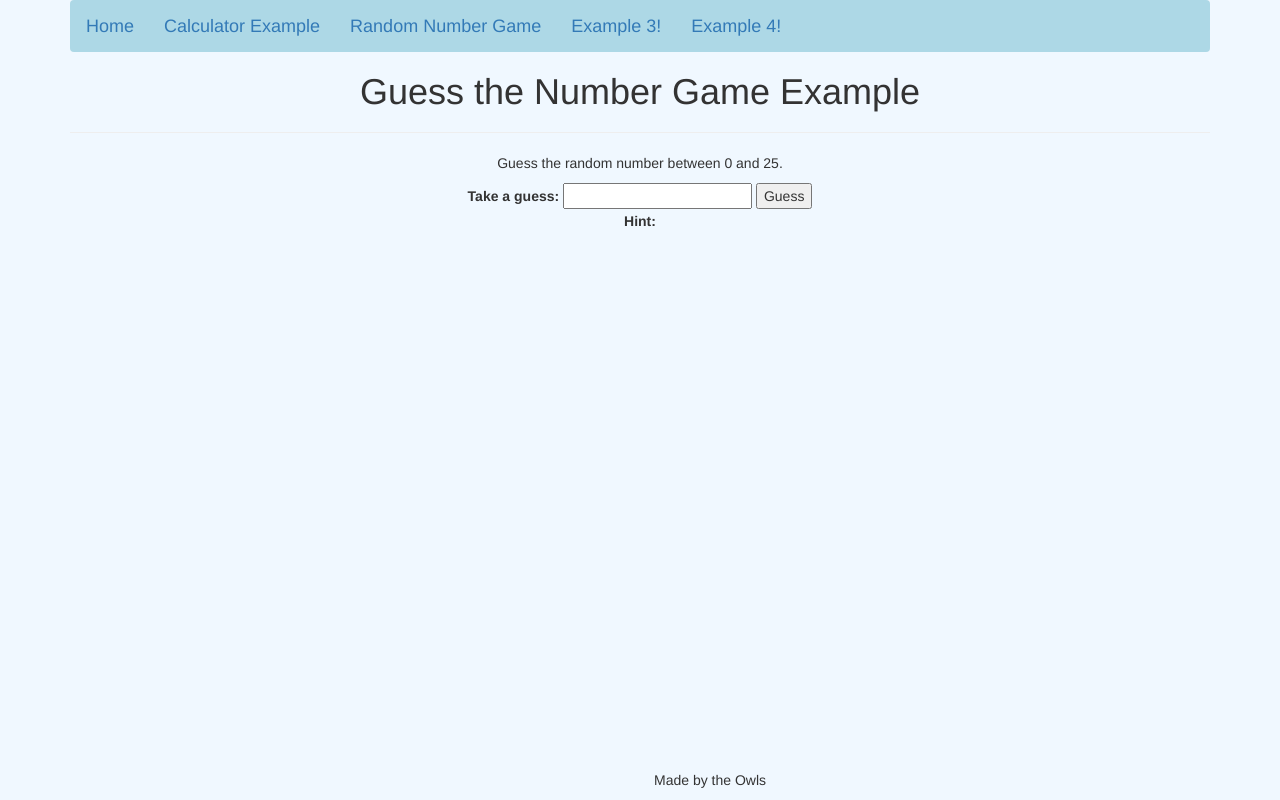
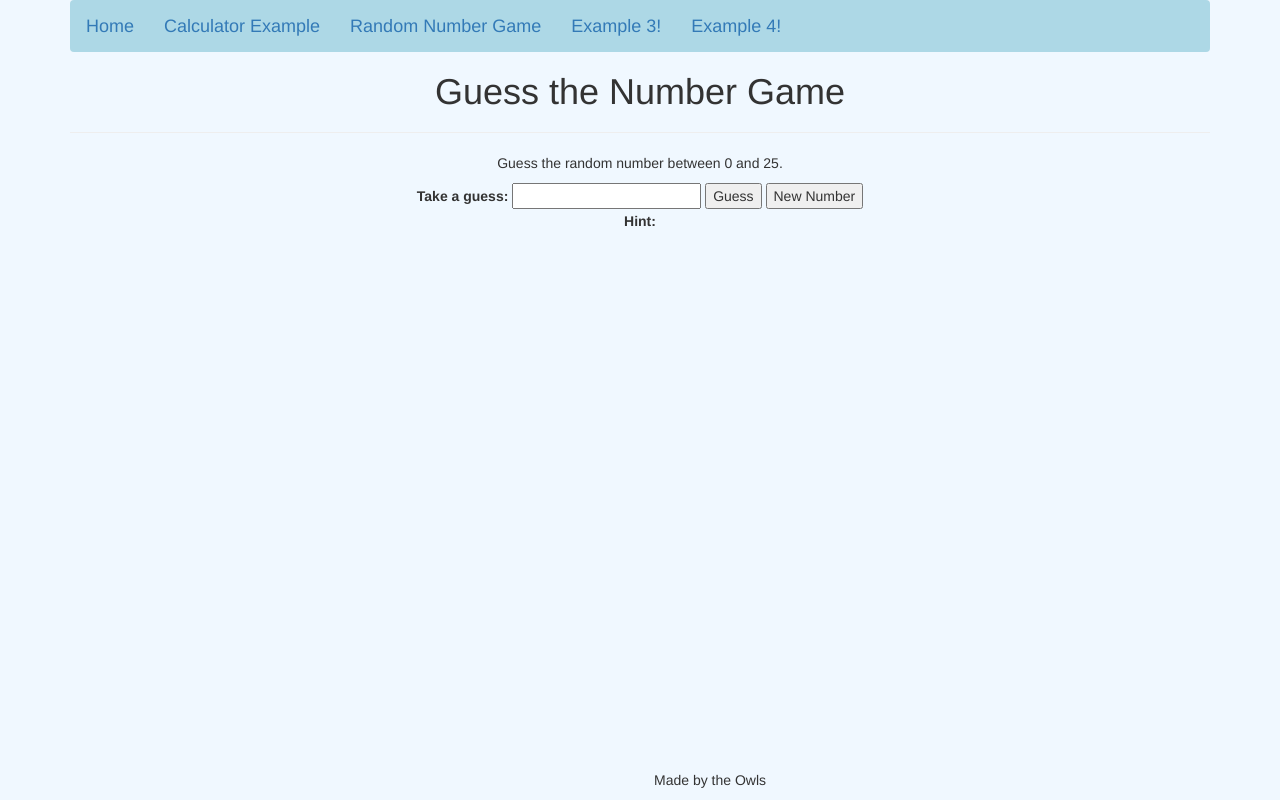
Before and after one commit to AustinWalkerHunter/goLive, a plain HTML site: page NumberGame.html in a window 1280 px wide. Drawn offline with nearby package versions, Linux system fonts and the light colour scheme.

Commit message:
new game button in number game

```diff
--- a/NumberGame.html
+++ b/NumberGame.html
@@ -21,7 +21,7 @@
         <a class="navbar-brand" href="#index.html">Example 4!</a>
     </nav>
     <div class="text-center">
-        <h1>Guess the Number Game Example</h1>
+        <h1>Guess the Number Game</h1>
         <hr/>
         <p> Guess the random number between 0 and 25. </p>
         <div class="form">
@@ -29,6 +29,9 @@
             <input type="text" id="guessInput" class="guessInput">
             <button type="submit" value="Guess" onclick="guesser()"
                    class="guessSubmit" id="guess">Guess
+            </button>
+            <button type="submit" value="newGame" onclick="newGame()"
+                    class="newGameSubmit" id="newGame">New Number
             </button>
             <br>
             <label>Hint: <span id="hint"></span></label>
--- a/NumberGame.js
+++ b/NumberGame.js
@@ -51,3 +51,10 @@ function guesser() {
         guessAmount++;
     }
 }
+
+function newGame() {
+    random = Math.floor(Math.random() * 26);
+    guessAmount = 1;
+    guessDiff = null;
+    prevGuessDiff = null;
+}
```
